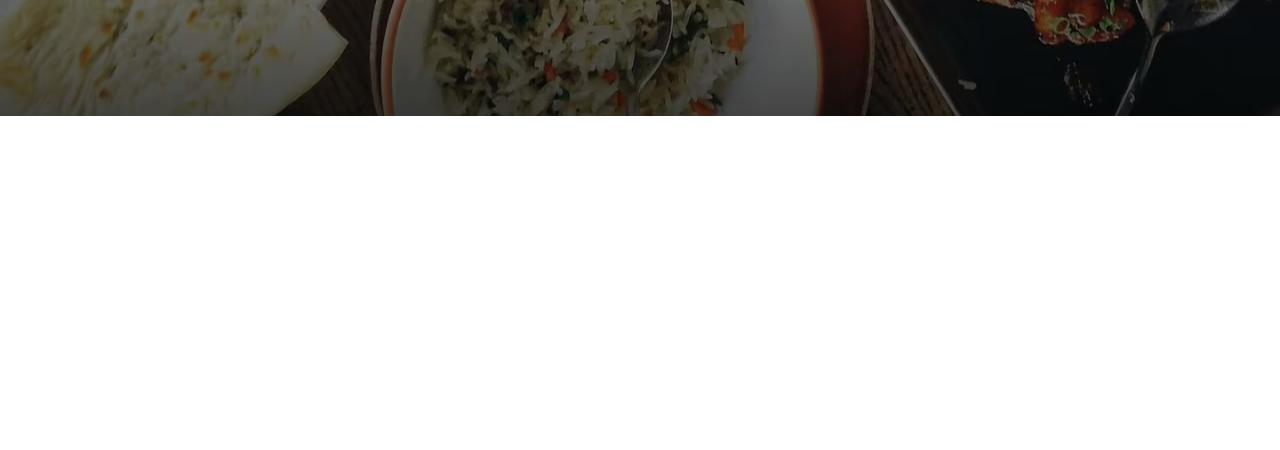
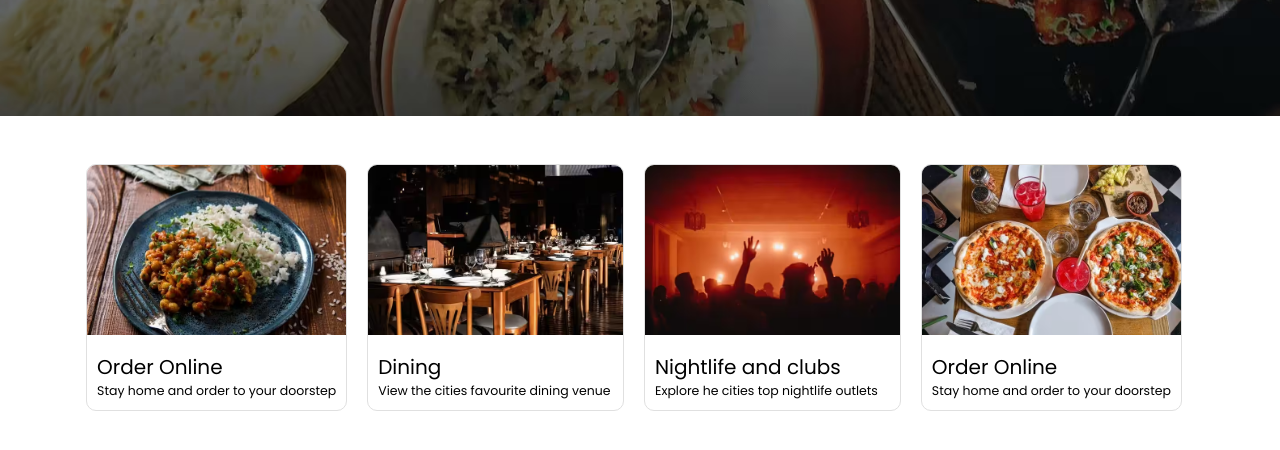
Before and after one commit to DiyRex/Zomato-Clone, a plain HTML site: page index.html in a window 1280 px wide. Shown: the part 364-814 px from the top of the page. Drawn offline with Linux system fonts and the light colour scheme.

Commit message:
section offer added

```diff
--- a/css/styles.css
+++ b/css/styles.css
@@ -119,3 +119,47 @@
         width: 95%;
     }
 }
+
+/* Out of media query */
+
+.container{
+    margin: 3rem auto;
+    width: 90%;
+}
+.we_offer{
+    display: flex;
+    flex-wrap: wrap;
+    gap: 0.5rem;
+    align-items: center;
+    justify-content: center;
+}
+.we_offer_card{
+    border-radius: 10px;
+    overflow: hidden;
+    border: 1px solid #e0e0e0;
+    margin-right: 12px;
+}
+.we_offer_card:hover{
+    border-radius: 10px;
+    background-color: #e0e0e0;
+    overflow: hidden;
+    border: 1px solid #e0e0e0;
+    transition: all 0.3s ease;
+    transform: scale(1.1);
+}
+.we_offer_card img{
+    width: 100%;
+    height: 170px;
+    object-fit: cover;
+    object-position: center;
+}
+.we_offer_content{
+    padding: 10px;
+}
+.we_offer_content h2{
+    font-size: 20px;
+    font-weight: 400;
+}
+.we_offer_content p{
+    font-size: 12.5px;
+}
--- a/index.html
+++ b/index.html
@@ -58,5 +58,40 @@
         </div>
       </div>
     </section>
+
+    <section class="container we_offer">
+      <div class="we_offer_card">
+        <img src="./images/item1.png" alt="card 1 img">
+        <div class="we_offer_content">
+          <h2>Order Online</h2>
+          <p>Stay home and order to your doorstep</p>
+        </div>
+      </div>
+
+      <div class="we_offer_card">
+        <img src="./images/item2.png" alt="card 2 img">
+        <div class="we_offer_content">
+          <h2>Dining</h2>
+          <p>View the cities favourite dining venue</p>
+        </div>
+      </div>
+
+      <div class="we_offer_card">
+        <img src="./images/item3.png" alt="card 3 img">
+        <div class="we_offer_content">
+          <h2>Nightlife and clubs</h2>
+          <p>Explore he cities top nightlife outlets</p>
+        </div>
+      </div>
+
+      <div class="we_offer_card">
+        <img src="./images/item4.png" alt="card 4 img">
+        <div class="we_offer_content">
+          <h2>Order Online</h2>
+          <p>Stay home and order to your doorstep</p>
+        </div>
+      </div>
+    </section>
+
   </body>
 </html>
```
